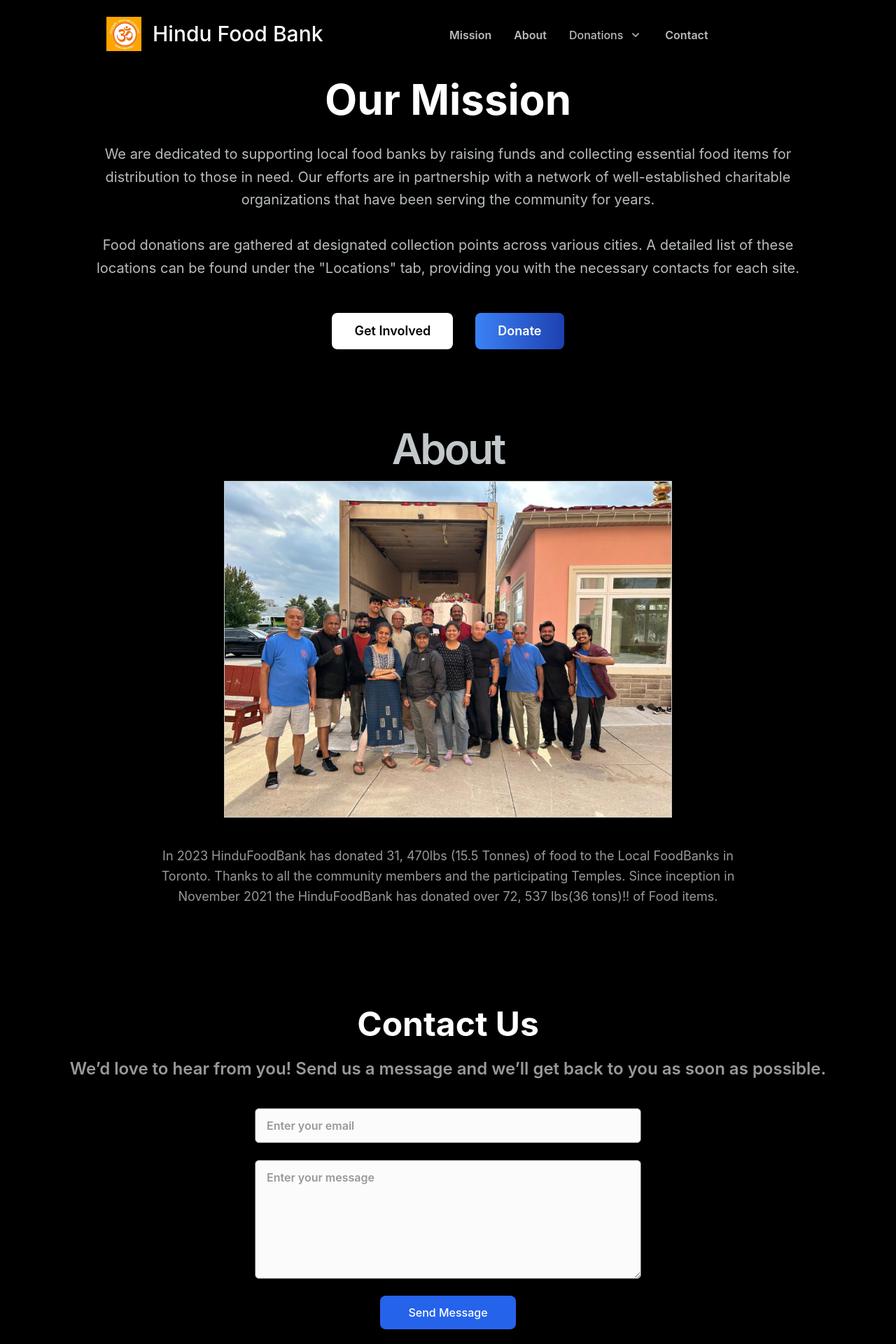
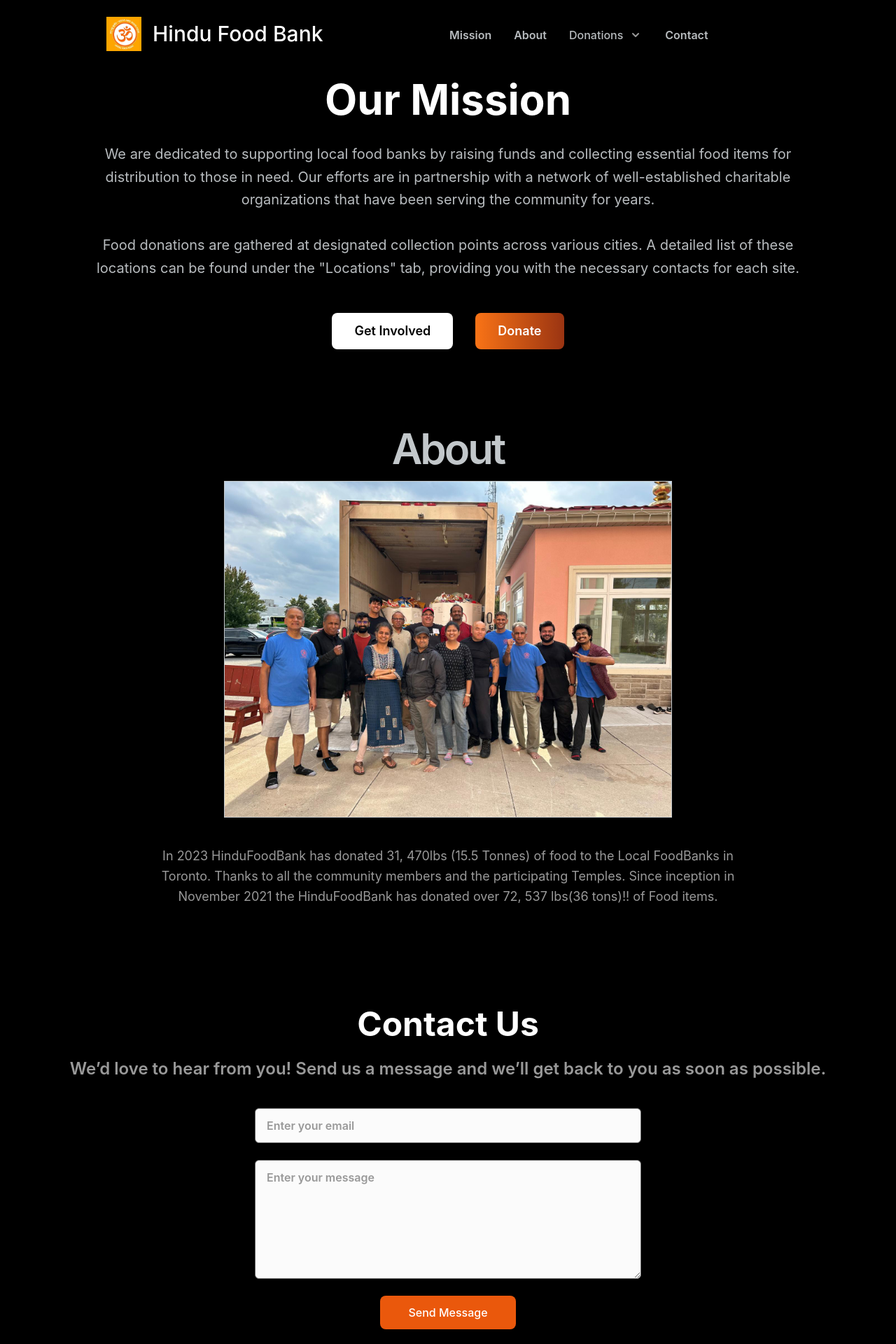
Before and after one commit to LuckyHariharan/HinduFoodBank, a Next.js app: page / in a window 1280 px wide. Shown: the top 1920 px of the page at 70% size. Built offline with nearby package versions, Linux system fonts and the light colour scheme.

Commit message:
Update Main.js

```diff
--- a/components/Main.js
+++ b/components/Main.js
@@ -5,7 +5,7 @@
 export default function Main() {
   return (
     <section className="text-gray-600 body-font">
-      <div class="max-w-5xl sm:pt-28 pt-44 pb-12 mx-auto">
+      <div className="max-w-5xl sm:pt-28 pt-44 pb-12 mx-auto">
         <h1 className="text-6xl text-center font-bold text-white mb-8">
           Our Mission
         </h1>
@@ -31,7 +31,7 @@
             Get Involved
           </a>
           <a
-            className="inline-flex items-center py-3 px-8 font-semibold text-white transition duration-500 ease-in-out transform bg-gradient-to-r from-blue-500 to-blue-800 hover:bg-gradient-to-l text-lg rounded-lg shadow-lg"
+            className="inline-flex items-center py-3 px-8 font-semibold text-white transition duration-500 ease-in-out transform bg-gradient-to-r from-orange-500 to-orange-800 hover:bg-gradient-to-l text-lg rounded-lg shadow-lg"
             href="/"
           >
             Donate
@@ -106,19 +106,19 @@
               <input
                 type="email"
                 placeholder="Enter your email"
-                className="border border-gray-600 pr-4 pl-4 py-3 mt-2 mb-6 w-full md:w-1/2 rounded-md text-gray-800 font-semibold hover:border-gray-700 bg-gray-100 focus:outline-none focus:ring-2 focus:ring-blue-500"
+                className="border border-gray-600 pr-4 pl-4 py-3 mt-2 mb-6 w-full md:w-1/2 rounded-md text-gray-800 font-semibold hover:border-gray-700 bg-gray-100 focus:outline-none focus:ring-2 focus:ring-orange-500"
               />
 
               {/* Message text area */}
               <textarea
                 placeholder="Enter your message"
                 rows="6"
-                className="border border-gray-600 pr-4 pl-4 py-3 mb-6 w-full md:w-1/2 rounded-md text-gray-800 font-semibold hover:border-gray-700 bg-gray-100 focus:outline-none focus:ring-2 focus:ring-blue-500"
+                className="border border-gray-600 pr-4 pl-4 py-3 mb-6 w-full md:w-1/2 rounded-md text-gray-800 font-semibold hover:border-gray-700 bg-gray-100 focus:outline-none focus:ring-2 focus:ring-orange-500"
               ></textarea>
 
               {/* Submit button */}
               <a
-                className="inline-flex items-center px-10 py-3 font-medium text-white bg-blue-600 rounded-lg shadow-lg hover:bg-blue-700 transition ease-in-out duration-300"
+                className="inline-flex items-center px-10 py-3 font-medium text-white bg-orange-600 rounded-lg shadow-lg hover:bg-orange-700 transition ease-in-out duration-300"
                 href="/"
               >
                 Send Message
```
